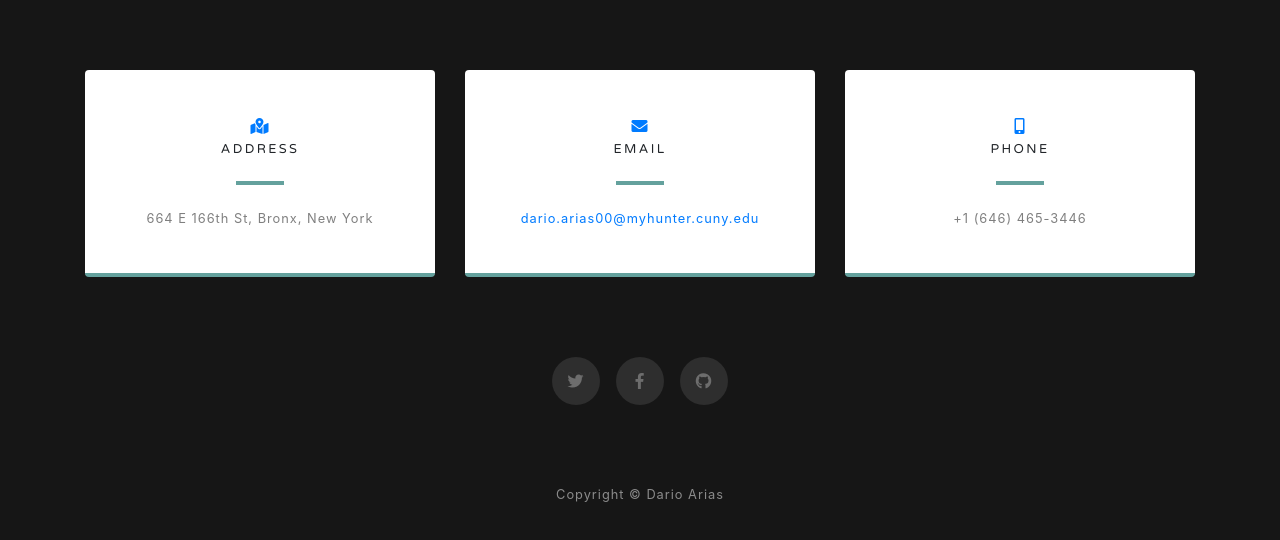
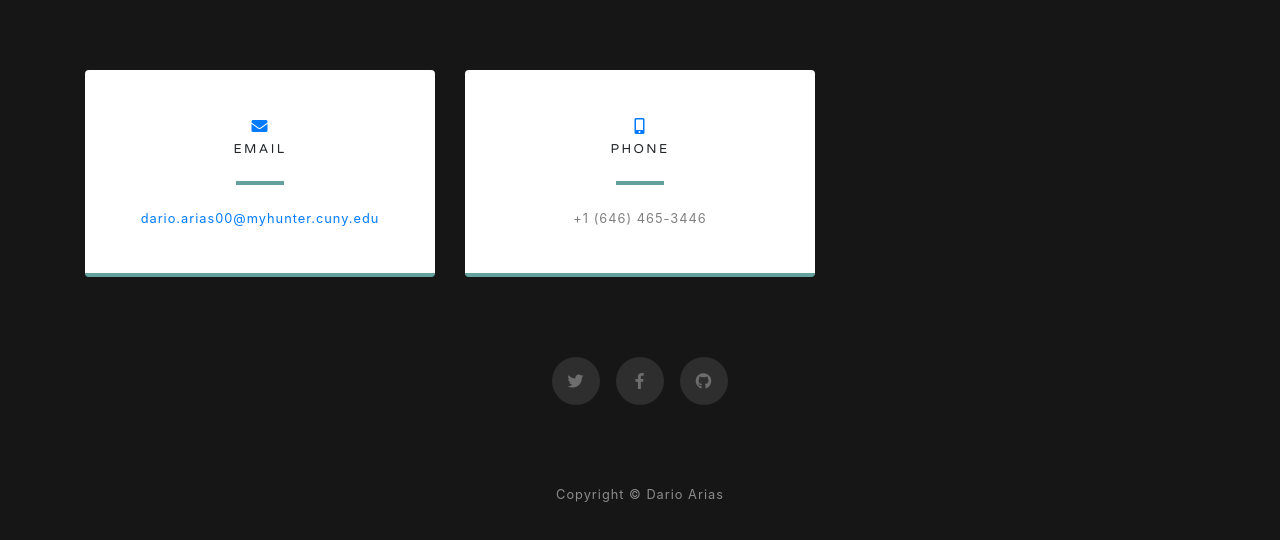
Before and after one commit to darioarias/darioarias.github.io, a website with bundled scripts: page index.html in a window 1280 px wide. Shown: the part 4796-5336 px from the top of the page. Built offline with nearby package versions, Linux system fonts and the light colour scheme; files whose address does not match are found by name.

Commit message:
updated the footer of the site

```diff
--- a/index.html
+++ b/index.html
@@ -212,18 +212,6 @@
     <div class="container">
 
       <div class="row">
-
-        <div class="col-md-4 mb-3 mb-md-0">
-          <div class="card py-4 h-100">
-            <div class="card-body text-center">
-              <i class="fas fa-map-marked-alt text-primary mb-2"></i>
-              <h4 class="text-uppercase m-0">Address</h4>
-              <hr class="my-4">
-              <div class="small text-black-50">664 E 166th St, Bronx, New York</div>
-            </div>
-          </div>
-        </div>
-
         <div class="col-md-4 mb-3 mb-md-0">
           <div class="card py-4 h-100">
             <div class="card-body text-center">
```
